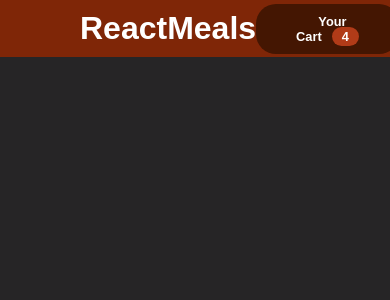
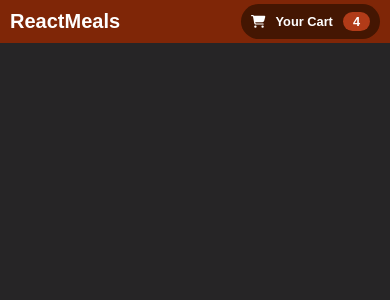
Before and after one commit to marcoschultznunes/academind-react-project-food-order, a React (Create React App) app: page / in a window 390 px wide. Shown: the top 300 px of the page. Built offline with nearby package versions, Linux system fonts and the light colour scheme; the HTML template or start-up script is replaced by a standard one.

Commit message:
Cart icon, FA, responsive navbar CSS

```diff
--- a/package.json
+++ b/package.json
@@ -3,6 +3,9 @@
   "version": "0.1.0",
   "private": true,
   "dependencies": {
+    "@fortawesome/fontawesome-svg-core": "^6.1.1",
+    "@fortawesome/free-solid-svg-icons": "^6.1.1",
+    "@fortawesome/react-fontawesome": "^0.1.18",
     "@testing-library/jest-dom": "^5.16.4",
     "@testing-library/react": "^13.3.0",
     "@testing-library/user-event": "^13.5.0",
--- a/src/components/navbar/CartButton.css
+++ b/src/components/navbar/CartButton.css
@@ -14,9 +14,28 @@
     margin: 0 var(--margin-half);
 }
 
+.cart-button-icon {
+    font-size: 0.8rem;
+    margin: 0;
+}
+
 .cart-button-quantity {
     background-color: var(--color-primary-light);
     border-radius: var(--margin-normal);
     margin: 0;
     padding: 2px 10px;
 }
+
+@media screen and (max-width: 600px) {
+    .cart-button {
+        padding: var(--margin-half) 10px;
+    }
+}
+@media screen and (max-width: 300px) {
+    .cart-button span {
+        margin-right: 0;
+    }
+    .cart-button-quantity {
+        display: none;
+    }
+}
--- a/src/components/navbar/CartButton.tsx
+++ b/src/components/navbar/CartButton.tsx
@@ -1,10 +1,12 @@
+import { faCartShopping } from "@fortawesome/free-solid-svg-icons";
+import { FontAwesomeIcon } from "@fortawesome/react-fontawesome";
 import { FC } from "react";
 import "./CartButton.css";
 
 const CartButton:FC = (props) => {
 
     return <button className="cart-button">
-        {/* icon */}
+        <FontAwesomeIcon icon={faCartShopping} className="cart-button-icon"/>
         <span>Your Cart</span>
         <span className="cart-button-quantity">4</span>
     </button>;
--- a/src/components/navbar/Navbar.css
+++ b/src/components/navbar/Navbar.css
@@ -11,3 +11,14 @@
     font-size: 2rem;
     padding: var(--margin-half) 0;
 }
+
+@media screen and (max-width: 600px) {
+    .main-navbar ul {
+        padding: 0 10px;
+    }
+}
+@media screen and (max-width: 400px) {
+    .main-navbar h1 {
+        font-size: 1.25rem;
+    }
+}
```
Also changed, not shown: 1 other file (tests, documents, lock files or other folders).
